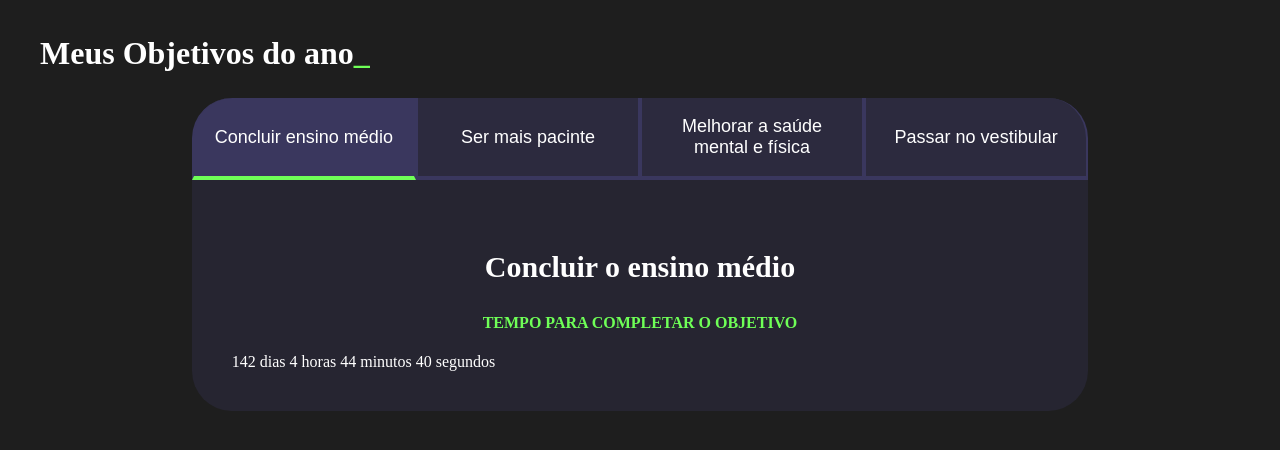
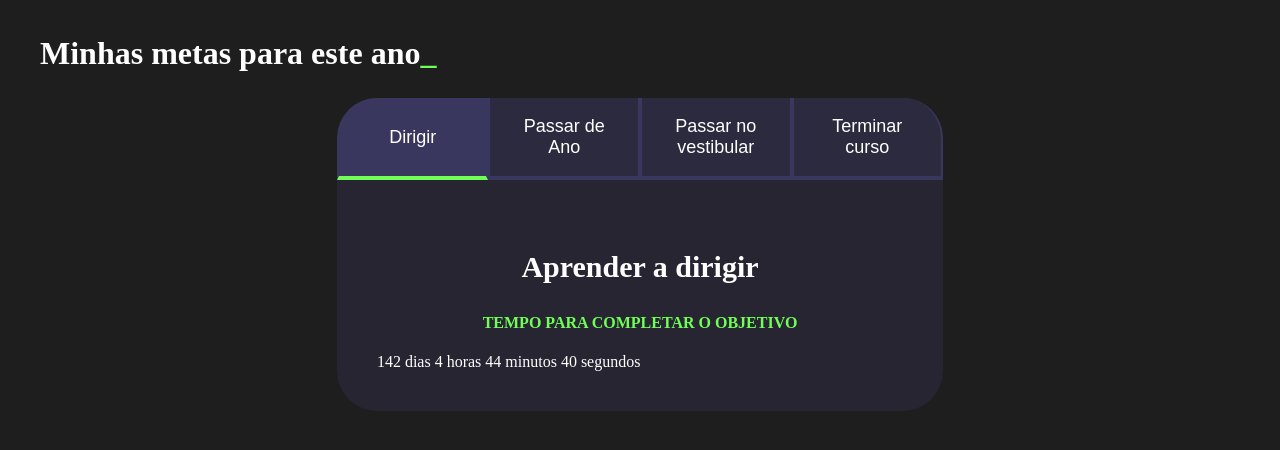
Before and after one commit to hmanosso/Metas, a plain HTML site: page metas.html in a window 1280 px wide. Drawn offline with Linux system fonts and the light colour scheme; a web font is replaced by a local one.

Commit message:
Update metas.html

```diff
--- a/metas.html
+++ b/metas.html
@@ -1,45 +1,55 @@
 <!DOCTYPE html>
 <html lang="pt-br">
+
 <head>
     <meta charset="UTF-8">
     <meta name="viewport" content="width=device-width, initial-scale=1.0">
-    <title>Meus objetivos do ano</title>
+    <title>Metas 2024</title>
     <link rel="stylesheet" href="style-metas.css">
+    <link rel="preconnect" href="https://fonts.googleapis.com">
+    <link rel="preconnect" href="https://fonts.gstatic.com" crossorigin>
+    <link href="https://fonts.googleapis.com/css2?family=Jaro:opsz@6..72&family=Jersey+25+Charted&display=swap" rel="stylesheet">
 </head>
+
 <body>
     <section class="conteudo-principal">
-        <h2 class="titulo-principal">Meus Objetivos do ano<span>_</span></h2>
+        <h2 class="titulo-principal">Minhas metas para este ano<span>_</span></h2>
         <div class="conteudo">
-        <div class="botoes">
-            <button class="botao ativo">Concluir ensino médio</button>
-            <button class="botao">Ser mais pacinte</button>
-            <button class="botao">Melhorar a saúde mental e física</button>
-            <button class="botao">Passar no vestibular</button>
-        </div>
+                <div class="botoes">
+                    <button class="botao ativo">Dirigir</button>
+                    <button class="botao ">Passar de Ano</button>
+                    <button class="botao ">Passar no vestibular</button>
+                    <button class="botao ">Terminar curso</button>
+                </div>
+
+
         <div class="abas-textos">
+
             <div class="aba-conteudo ativo">
+                <h3 class="aba-conteudo-titulo-principal">Aprender a dirigir</h3>
+                <h4 class="aba-conteudo-titulo-secundario">Tempo para completar o objetivo</h4>
+                <div class="contador"></div>
+            </div>
+            <div class="aba-conteudo">
                 <h3 class="aba-conteudo-titulo-principal">Concluir o ensino médio</h3>
                 <h4 class="aba-conteudo-titulo-secundario">Tempo para completar o objetivo</h4>
                 <div class="contador"></div>
             </div>
             <div class="aba-conteudo">
-                <h3 class="aba-conteudo-titulo-principal">Ser mais pacinte</h3>
+                <h3 class="aba-conteudo-titulo-principal">Passar vestibular</h3>
                 <h4 class="aba-conteudo-titulo-secundario">Tempo para completar o objetivo</h4>
                 <div class="contador"></div>
             </div>
             <div class="aba-conteudo">
-                <h3 class="aba-conteudo-titulo-principal">Melhorar a saúde mental e física</h3>
-                <h4 class="aba-conteudo-titulo-secundario">Tempo para completar o objetivo</h4>
-                <div class="contador"></div>
-            </div>
-            <div class="aba-conteudo">
-                <h3 class="aba-conteudo-titulo-principal">Passar no vestibular</h3>
+                <h3 class="aba-conteudo-titulo-principal">Finalizar um curso</h3>
                 <h4 class="aba-conteudo-titulo-secundario">Tempo para completar o objetivo</h4>
                 <div class="contador"></div>
             </div>
         </div>
     </div>
-    </section>
+</section>
+
     <script src="main.js"></script>
 </body>
+
 </html>
```
